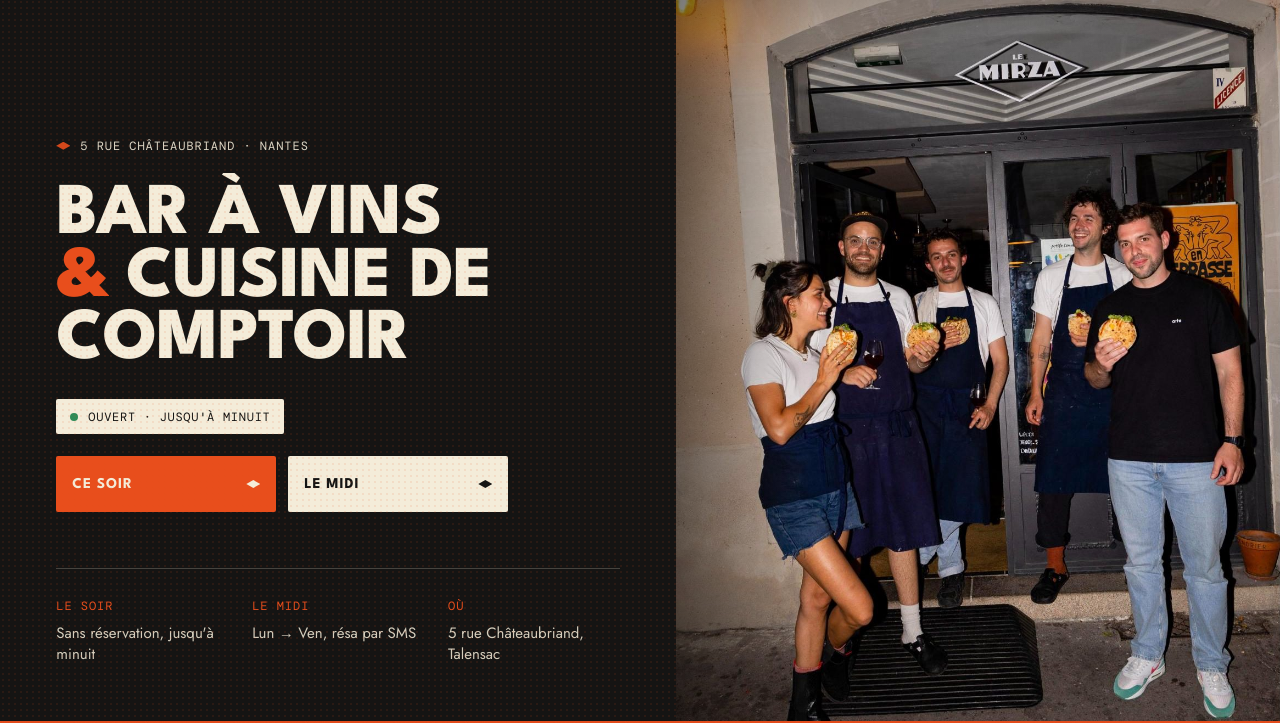
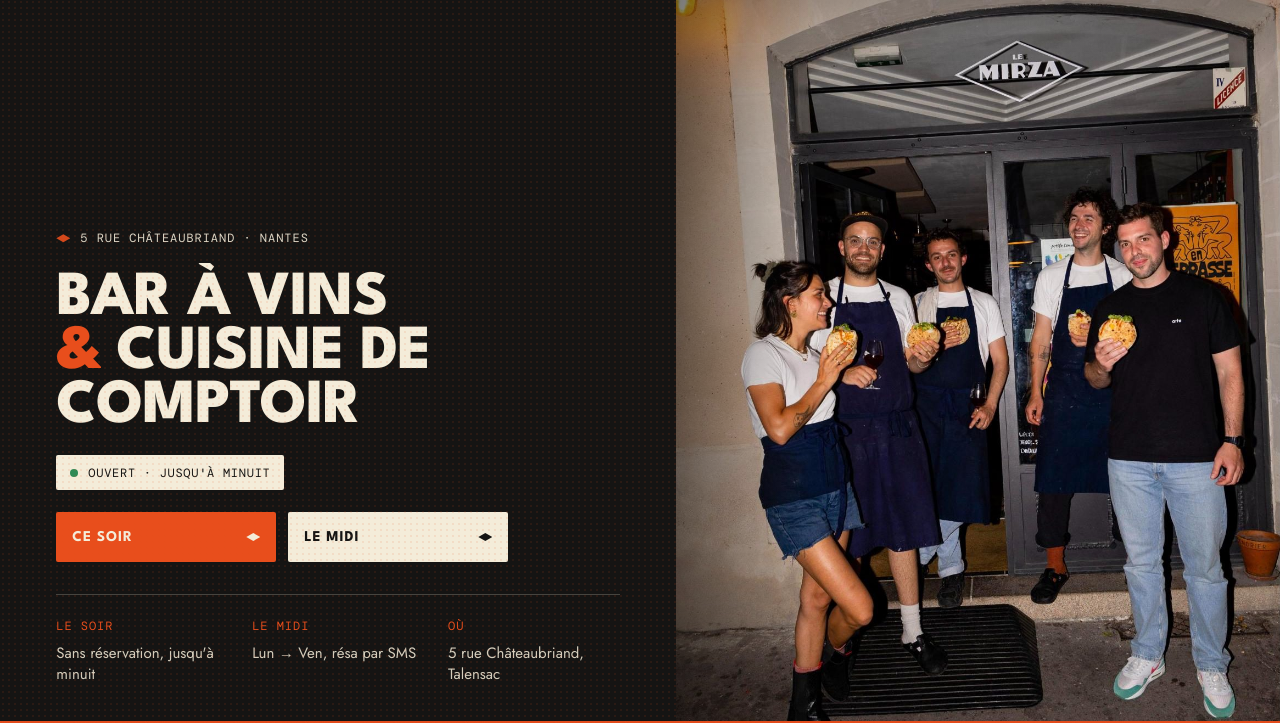
Before and after one commit to louisonb4-arch/mirza, a plain HTML site: page index.html in a window 1280 px wide. Shown: the part 79-802 px from the top of the page. Drawn offline with nearby package versions, Linux system fonts and the light colour scheme.

Commit message:
Hero ordinateur : tient dans les écrans peu hauts
Co-Authored-By: Claude Opus 5.5 <noreply@anthropic.com>
Claude-Session: https://claude.ai/code/session_0152vrq5A3AEcKcKp8xYNgmL

```diff
--- a/css/style.css
+++ b/css/style.css
@@ -575,6 +575,14 @@ button{font:inherit;color:inherit;background:none;border:0;padding:0;cursor:poin
   .ftr__alcool{grid-column:1/-1}
 }
 
+/* écrans d'ordinateur peu hauts (13" ) : le hero tient dans l'écran */
+@media (min-width:1024px) and (max-height:820px){
+  .hero__body{padding-top:110px;padding-bottom:36px}
+  .hero__title{font-size:clamp(50px,4.9vw,96px);margin:14px 0 20px}
+  .hero__ctas .btn{min-height:50px}
+  .hero__meta{margin-top:32px;padding-top:16px}
+}
+
 /* survols : seulement à la souris */
 @media (hover:hover) and (min-width:1024px){
   .btn:hover{transform:translateY(-2px)}
--- a/index.html
+++ b/index.html
@@ -13,7 +13,7 @@
 <link rel="preconnect" href="https://fonts.googleapis.com">
 <link rel="preconnect" href="https://fonts.gstatic.com" crossorigin>
 <link href="https://fonts.googleapis.com/css2?family=DM+Mono:wght@400;500&family=Jost:wght@400;500;600&family=League+Spartan:wght@700;800&display=swap" rel="stylesheet">
-<link rel="stylesheet" href="css/style.css?v=c66d666d">
+<link rel="stylesheet" href="css/style.css?v=03aac5c6">
 <script>document.documentElement.classList.add('js')</script>
 <script type="application/ld+json">
 {"@context":"https://schema.org","@type":"BarOrPub","name":"Le Mirza","servesCuisine":"Cuisine de comptoir","priceRange":"€€",
@@ -258,6 +258,6 @@
   <a href="tel:+33649508308"><svg viewBox="0 0 24 24" fill="none" stroke="currentColor" stroke-width="1.8"><path d="M6.5 3.5h3l1.5 4-2 1.5a11 11 0 0 0 6 6l1.5-2 4 1.5v3a2 2 0 0 1-2 2A16.5 16.5 0 0 1 4.5 5.5a2 2 0 0 1 2-2z"/></svg>Appeler</a>
 </nav>
 
-<script src="js/main.js?v=c66d666d" defer></script>
+<script src="js/main.js?v=03aac5c6" defer></script>
 </body>
 </html>
```
